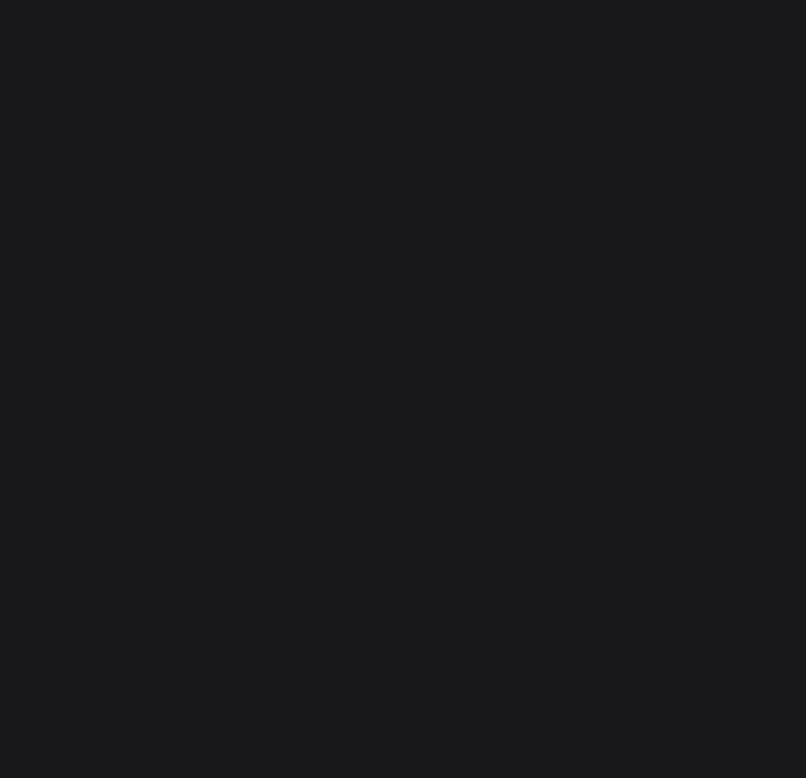
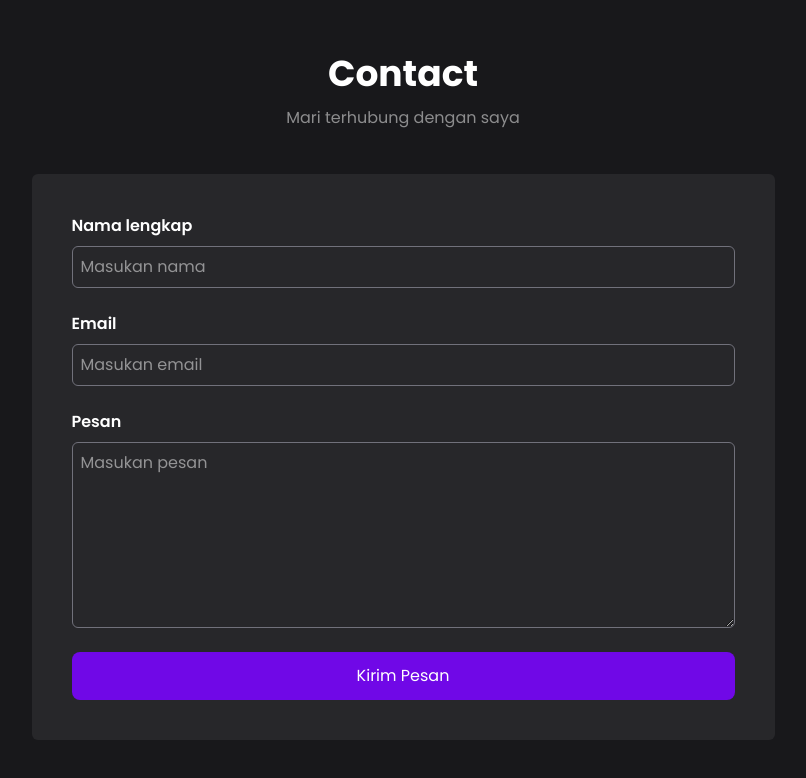
Before and after one commit to Rangga11268/AboutMe, a React (Vite) app: page / in a window 1280 px wide. Shown: the part 3337-4115 px from the top of the page, without its empty margins (237-1043 px from the left). Before the commit the page ends 3223 px from the top, so only its background shows below. Built offline with nearby package versions, Linux system fonts and the light colour scheme.

Commit message:
Form contact 1

```diff
--- a/src/App.jsx
+++ b/src/App.jsx
@@ -161,6 +161,67 @@
           </div>
         </div>
         {/* Proyek end */}
+
+        {/* Kontak  */}
+
+        <div className="kontak mt-32 p-10">
+          <h1 className="text-4xl  mb-2 font-bold text-center">Contact</h1>
+          <p className="text-base/loose text-center mb-10 opacity-50">
+            Mari terhubung dengan saya
+          </p>
+          <form
+            action=""
+            className="bg-zinc-800 p-10 w-fit mx-auto rounded-md"
+            autoComplete="off"
+          >
+            <div className="flex flex-col gap-6">
+              <div className="flex flex-col gap-2">
+                <label className="font-semibold">Nama lengkap</label>
+                <input
+                  type="text"
+                  name="nama"
+                  placeholder="Masukan nama"
+                  className="border border-zinc-500 p-2 rounded-md"
+                  required
+                />
+              </div>
+              <div className="flex flex-col gap-2">
+                <label className="font-semibold">Email</label>
+                <input
+                  type="email"
+                  name="email"
+                  placeholder="Masukan email"
+                  className="border border-zinc-500 p-2 rounded-md"
+                  required
+                />
+              </div>
+              <div className="flex flex-col gap-2">
+                <label className="font-semibold" htmlFor="pesan">
+                  Pesan
+                </label>
+                <textarea
+                  name="pesan"
+                  id="pesan"
+                  cols="45"
+                  rows="7"
+                  placeholder="Masukan pesan"
+                  className="border border-zinc-500 p-2 rounded-md"
+                  required
+                ></textarea>
+              </div>
+              <div className="text-center">
+                <button
+                  type="submit"
+                  className="bg-violet-700 p-3 rounded-lg w-full cursor-pointer border-zinc-600 hover:bg-violet-600"
+                >
+                  Kirim Pesan
+                </button>
+              </div>
+            </div>
+          </form>
+        </div>
+
+        {/* Kontak end */}
       </div>
     </>
   );
```
